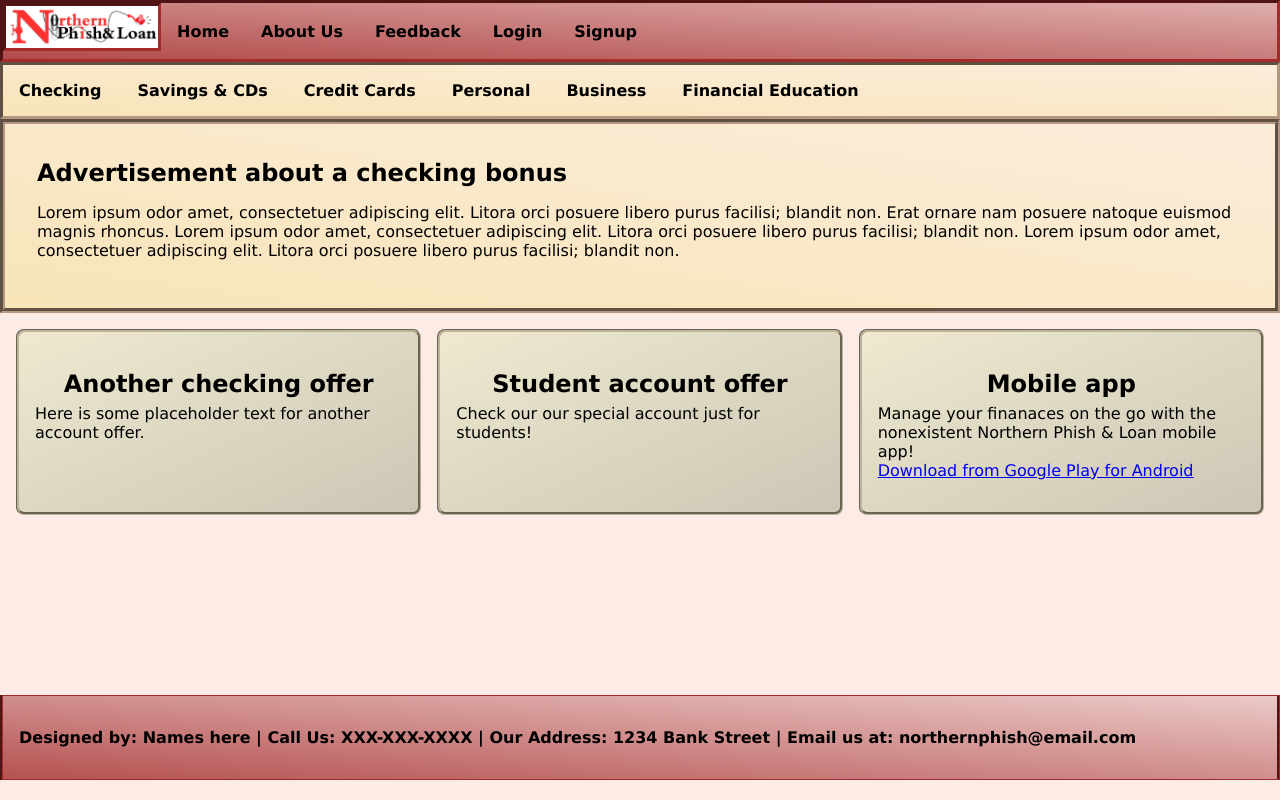
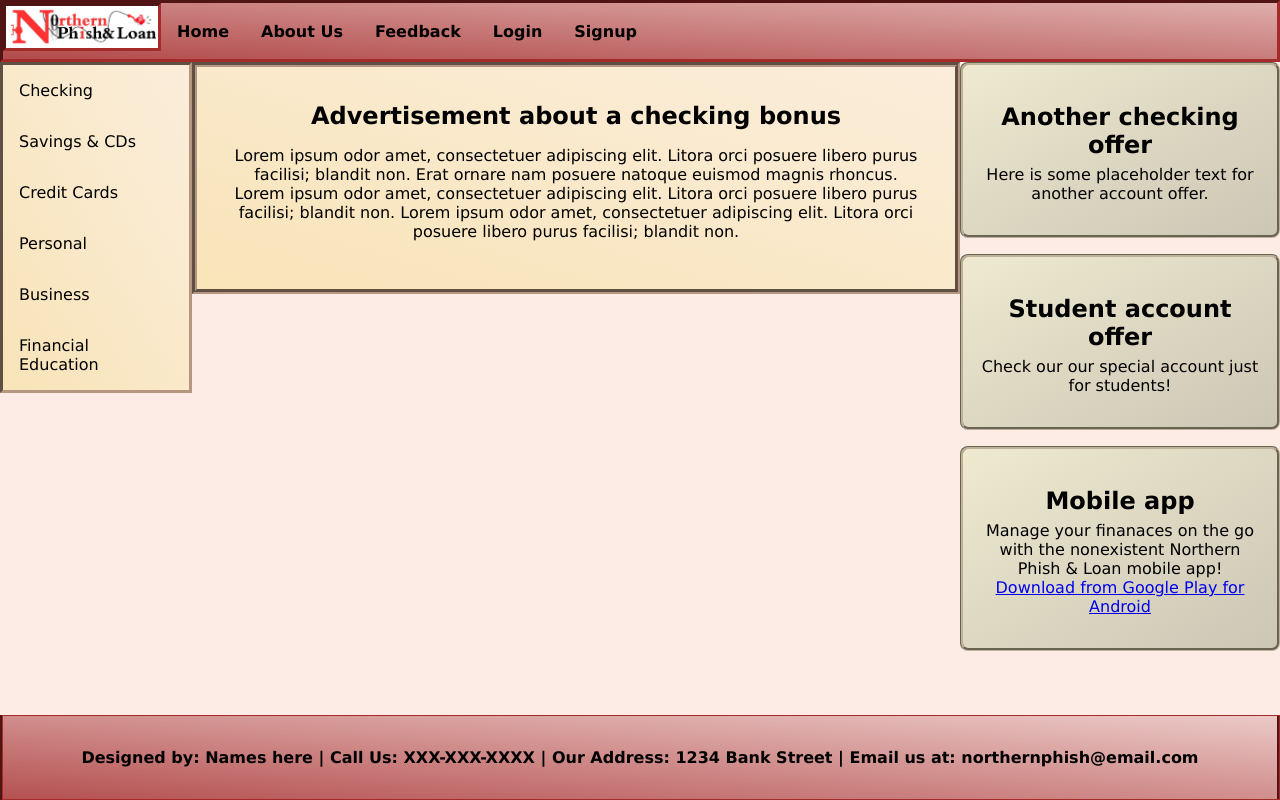
Before and after one commit to SeanL-WVNCC/WVNCC-CTF, a PHP site: page /index.php?page=include/home.php in a window 1280 px wide. Run offline with PHP 8.4, Linux system fonts and the light colour scheme.

Commit message:
Center Webpages and adjusted sections with ads and links

```diff
--- a/css/style.css
+++ b/css/style.css
@@ -38,10 +38,9 @@ header div {
     background-image: linear-gradient(to bottom left, #FBEDDB, #F8E4B8);
     border-style: inset;
     border-color: rgb(180, 150, 129);
-    li {
-        display: inline-block;
-        font-weight: bold;
-    }
+    float: left;
+    width: 15%;
+    height: 100%;
 }
 
 nav ul {
@@ -119,6 +118,8 @@ h1 {
     border-width: 5px;
     border-color: rgb(180, 150, 129);
     padding: 1.8em 2em 2em 2em;
+    width: 60%;
+    align-content: center;
     background-image: linear-gradient(to bottom left, #FBEDDB, #F8E4B8);
     h2 {
         margin-block: .25em
@@ -129,11 +130,15 @@ h1 {
 
 .offers {
     display: flex;
-    padding: 1em;
+    flex-direction: column;
+    width: 25%;
+    float: right;
+    padding-bottom: 1em;
     gap: 1em;
 }
 
 .offers > * {
+    flex-direction: column;
     padding-inline: 1em;
     padding-block: 2em;
     border-style: groove;
@@ -158,7 +163,12 @@ footer {
     border-bottom-width: 1px;
     border-color: brown;
     background-image: linear-gradient(to bottom left, #EBCAC7, #B55151);
+    text-align: center;
     padding: 1em;
+    position: fixed;
+    left: 0;
+    bottom: 0;
+    width: 100%;
     p {
         font-weight: bold;
     }
@@ -217,3 +227,9 @@ form {
     width: auto;
     height: auto;
 }
+
+section {
+    align-content: center;
+    width: 60%;
+    text-align: center;
+}
--- a/include/about.php
+++ b/include/about.php
@@ -1,8 +1,12 @@
 <main id="main">
+    <section>
         <h2>Our story</h2>
         <p>Northern Phish &amp; Loan is a bank that has been commited to serving the Ohio Valley since 1953.</p>
+        <h2>Meet Our Team!</h2>
+        <p>We are still getting our titles together. Bear with us! </p>
         <h2>Contact</h2>
         <p><a href="tel:304-555-1234">Call Us: 304-555-1234</a></p>
         <p>Our Address: 1234 Bank Street</p>
         <p><a href="mailto:northernphish@email.com">Email us at: northernphish@email.com</a></p>
+    </section>
 </main>
--- a/include/header.php
+++ b/include/header.php
@@ -22,14 +22,4 @@
             </ul>
         </nav>
     </div>
-    <nav id="secondary-navigation" aria-label="Our Accounts">
-        <ul>
-            <li><a href="index.php?page=include/checking.php">Checking</a></li>
-            <li><a href="index.php?page=include/savings.php">Savings &amp; CDs</a></li>
-            <li><a href="index.php?page=include/credit-cards.php">Credit Cards</a></li>
-            <li><a href="index.php?page=include/personal.php">Personal</a></li>
-            <li><a href="index.php?page=include/business.php">Business</a></li>
-            <li><a href="index.php?page=include/financial-education.php">Financial Education</a></li>
-        </ul>
-    </nav>
 </header>
--- a/include/home.php
+++ b/include/home.php
@@ -12,19 +12,4 @@ session_start();
         Litora orci posuere libero purus facilisi; blandit non. Lorem ipsum odor amet, consectetuer adipiscing elit.
         Litora orci posuere libero purus facilisi; blandit non.</p>
     </section>
-    <section class="offers">
-        <div>
-            <h2>Another checking offer</h2>
-            <p>Here is some placeholder text for another account offer.</p>
-        </div>
-        <div>
-            <h2>Student account offer</h2>
-            <p>Check our our special account just for students!</p>
-        </div>
-        <div>
-            <h2>Mobile app</h2>
-            <p>Manage your finanaces on the go with the nonexistent Northern Phish &amp; Loan mobile app!</p>
-            <p><a href="https://play.google.com/store/apps/details?id=edu.wvncc.northernphish" target="_blank">Download from Google Play for Android</a></p>
-        </div>
-    </section>
 </main>
--- /dev/null
+++ b/include/section.php
@@ -0,0 +1,26 @@
+<section class ="offers">
+    <div>
+        <h2>Another checking offer</h2>
+        <p>Here is some placeholder text for another account offer.</p>
+    </div>
+    <div>
+        <h2>Student account offer</h2>
+        <p>Check our our special account just for students!</p>
+    </div>
+    <div>
+        <h2>Mobile app</h2>
+        <p>Manage your finanaces on the go with the nonexistent Northern Phish &amp; Loan mobile app!</p>
+        <p><a href="https://play.google.com/store/apps/details?id=edu.wvncc.northernphish" target="_blank">Download from Google Play for Android</a></p>
+    </div>
+</section>
+
+<nav id="secondary-navigation" aria-label="Our Accounts">
+    <ul>
+        <li><a href="index.php?page=include/checking.php">Checking</a></li>
+        <li><a href="index.php?page=include/savings.php">Savings &amp; CDs</a></li>
+        <li><a href="index.php?page=include/credit-cards.php">Credit Cards</a></li>
+        <li><a href="index.php?page=include/personal.php">Personal</a></li>
+        <li><a href="index.php?page=include/business.php">Business</a></li>
+        <li><a href="index.php?page=include/financial-education.php">Financial Education</a></li>
+    </ul>
+</nav>
--- a/index.php
+++ b/index.php
@@ -3,6 +3,9 @@
     <?php include "include/head.php" ?>
     <body>
         <?php include "include/header.php" ?>
+        <div>
+            <?php include 'include/section.php';?>
+        </div>
          <?php
 
             $includeDirectory = "/var/www/html";
```
Lines whose indentation alone changed are shown as unchanged.
